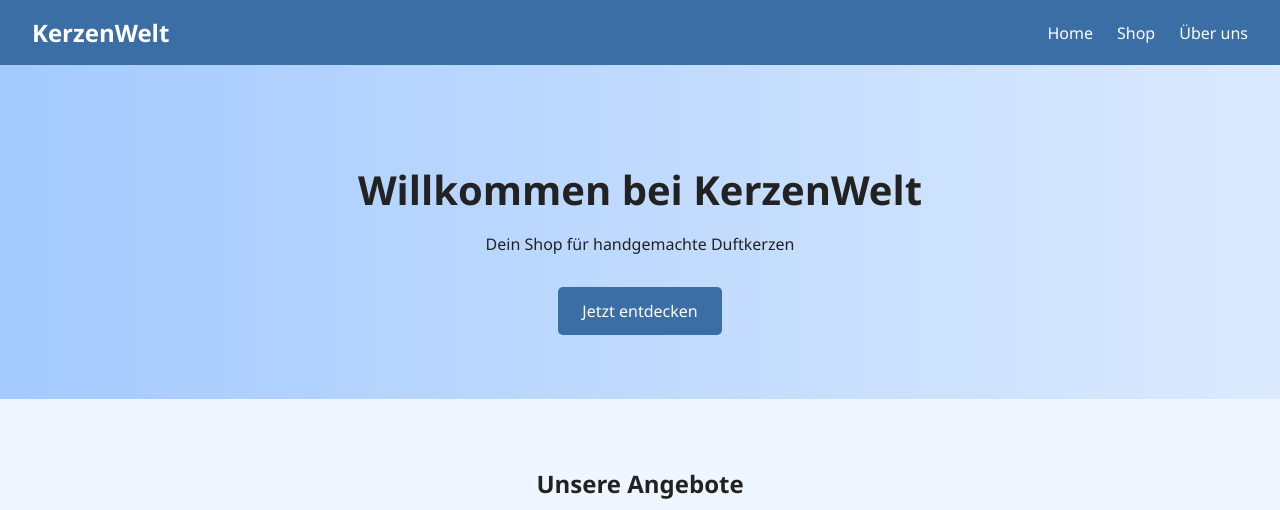
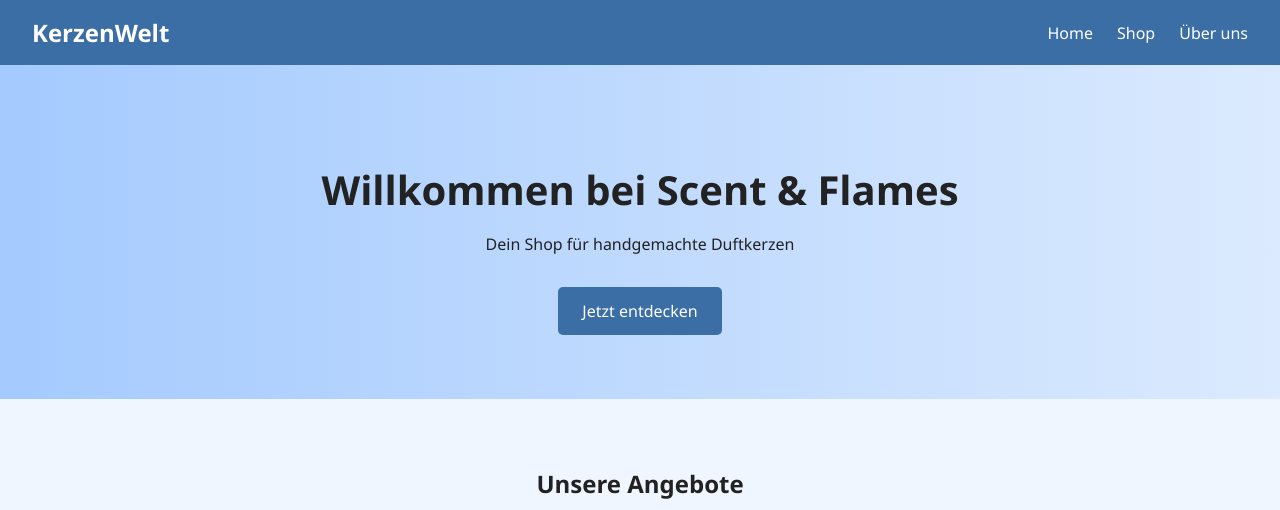
Before and after one commit to RavenFischer/AL5_Raven_Lara, a plain HTML site: page index.html in a window 1280 px wide. Shown: the top 510 px of the page. Drawn offline with Linux system fonts and the light colour scheme.

Commit message:
Update index.html

```diff
--- a/index.html
+++ b/index.html
@@ -21,7 +21,7 @@
 
     <main>
       <section class="hero">
-        <h1>Willkommen bei KerzenWelt</h1>
+        <h1>Willkommen bei Scent & Flames</h1>
         <p>Dein Shop für handgemachte Duftkerzen</p>
         <a href="shop.html" class="cta">Jetzt entdecken</a>
       </section>
```
